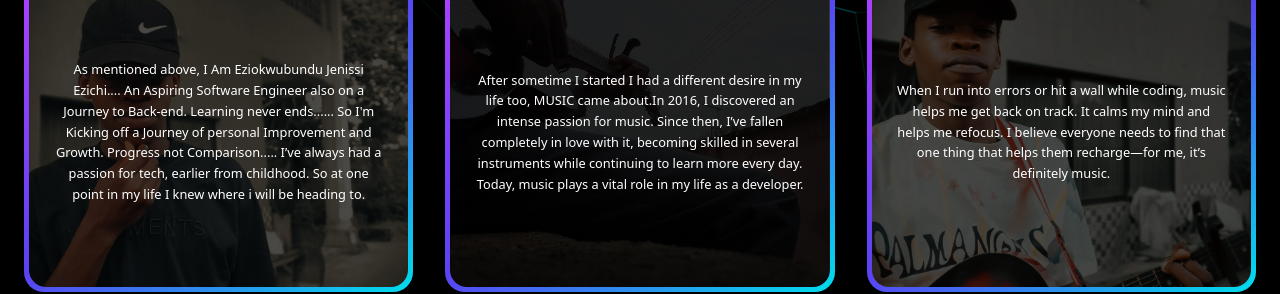
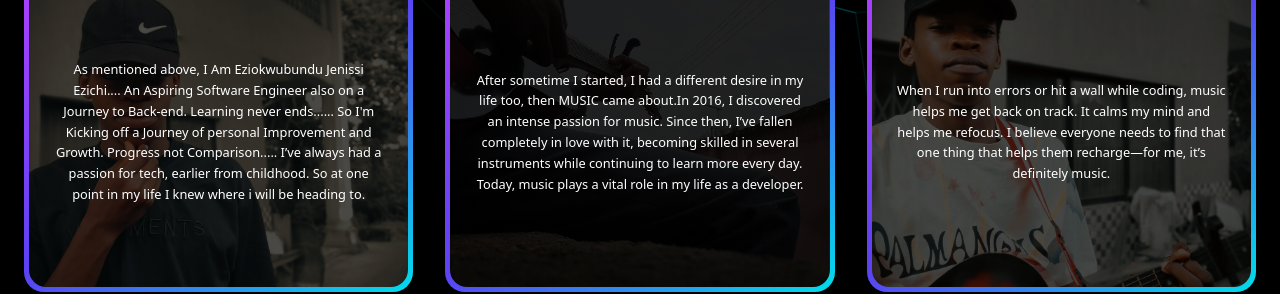
Before and after one commit to jenissiezichi/My_portfolio, a website: page index.html in a window 1280 px wide. Shown: the part 644-938 px from the top of the page. Drawn offline with nearby package versions, Linux system fonts and the light colour scheme.

Commit message:
Update index.html

```diff
--- a/index.html
+++ b/index.html
@@ -92,7 +92,7 @@
   <div class="card w-full max-w-md md:w-1/3">
     <div class="card__content p-6 flex items-center justify-center text-center " id="card__content2">
       <p class="text-sm leading-relaxed">
-        After sometime I started I had a different desire in my life too, MUSIC came about.In 2016, I discovered an intense passion for music. Since then, I’ve fallen completely in love with it, becoming skilled in several instruments while continuing to learn more every day. Today, music plays a vital role in my life as a developer.
+        After sometime I started, I had a different desire in my life too, then MUSIC came about.In 2016, I discovered an intense passion for music. Since then, I’ve fallen completely in love with it, becoming skilled in several instruments while continuing to learn more every day. Today, music plays a vital role in my life as a developer.
       </p>
     </div>
   </div>
```
